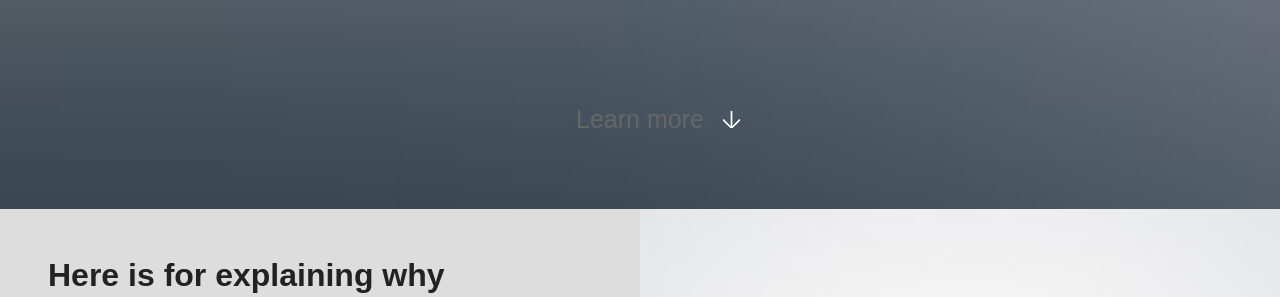
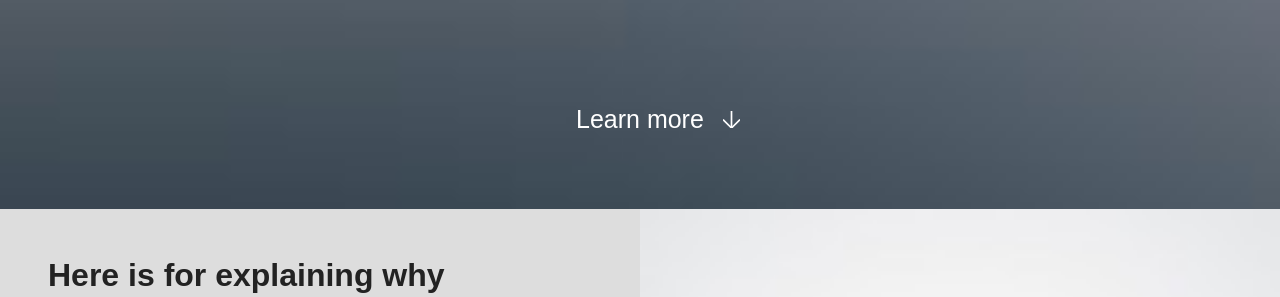
Before and after one commit to LF2L/Innovation-on-the-web, a Jekyll site: the page built from index.html, in a window 1280 px wide. Shown: the part 766-1063 px from the top of the page. Built offline with Jekyll 4.4.1, drawn with Linux system fonts in a browser that asks for light colours; some web fonts are replaced.

Commit message:
Corrections of assets

```diff
--- a/_data/features.yml
+++ b/_data/features.yml
@@ -6,7 +6,7 @@
 - 2:
   title: "Laboratoire ERPI"
   text: "Recherches dans le domaine de la conduite et du pilotage des processus innovatifs."
-  image: "/assets/img/innovation-network/ERPI.png"
+  image: "assets/img/innovation-network/ERPI.png"
   link: "https://laboratoire-erpi.wikispaces.com/"
 - 3:
   title: "Lorraine FabLivingLab"
--- a/assets/css/4-pages/_title.sass
+++ b/assets/css/4-pages/_title.sass
@@ -16,6 +16,7 @@
 			position: absolute
 			bottom: 50px
 			left: 45%
+			color: white
 
 		.arrow
 			display: inline-block
```
